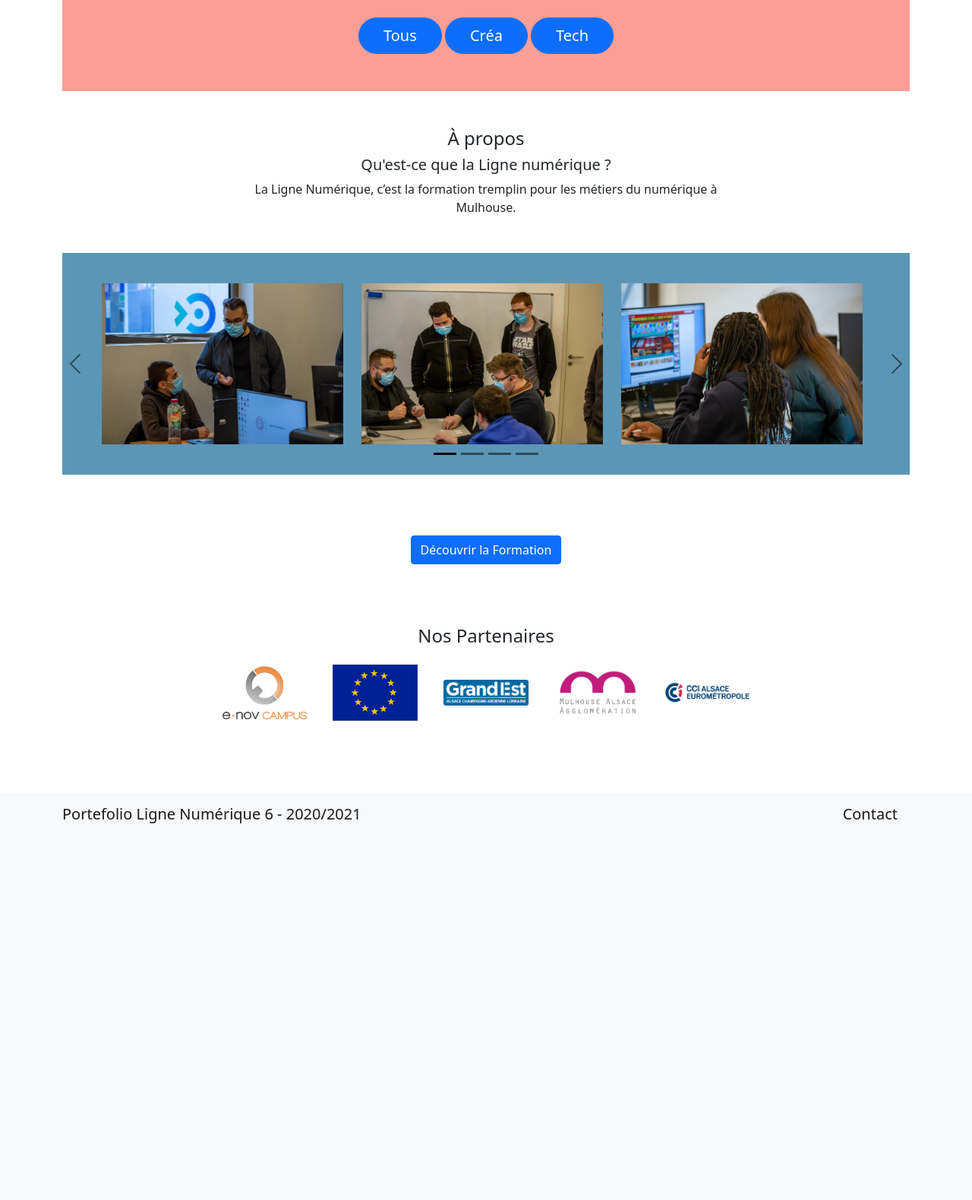
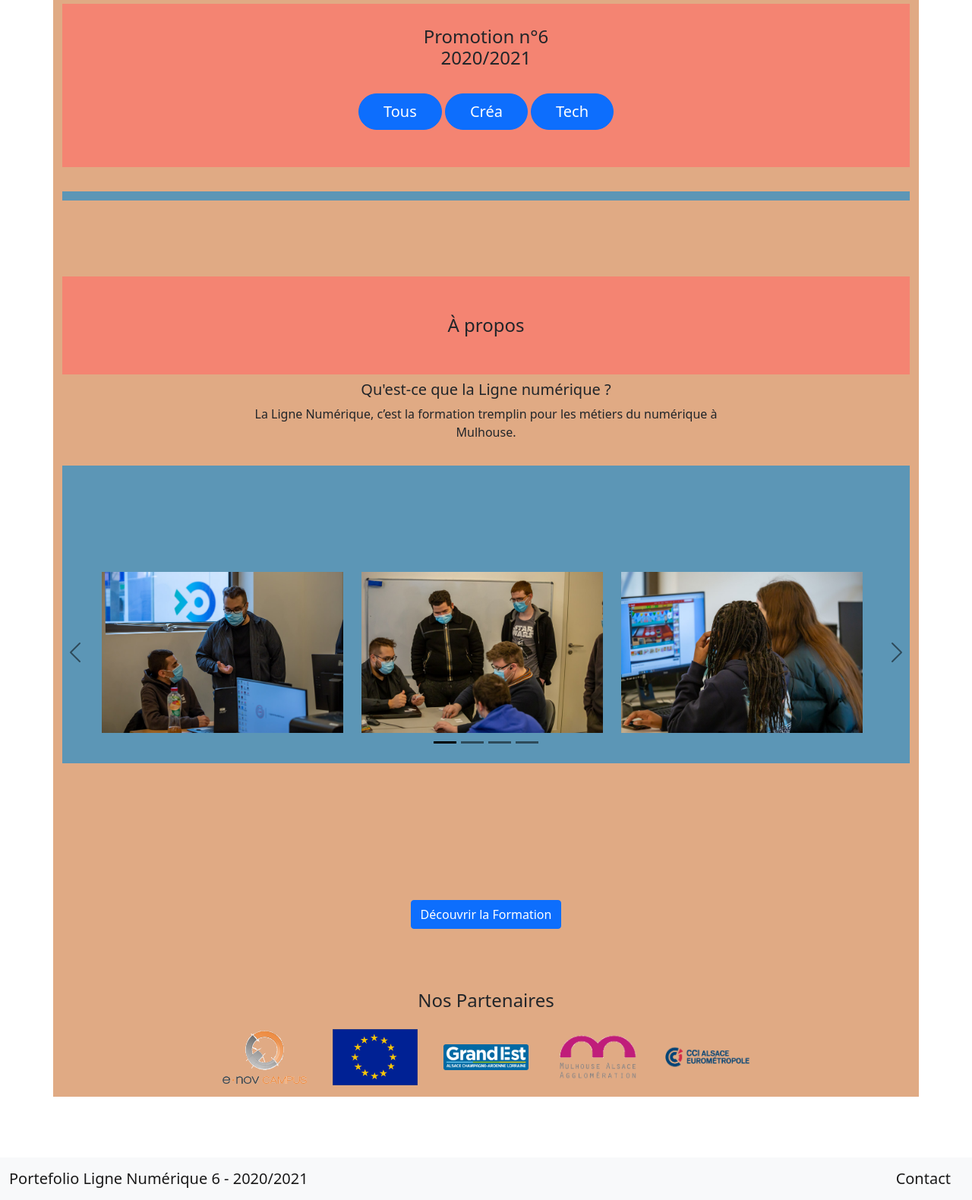
Before and after one commit to Vincent-Halter/site_ln6, a PHP site: page / in a window 1280 px wide. Shown: the part 1205-2785 px from the top of the page at 76% size. Before the commit the page ends 2289 px from the top, so only its background shows below. Run offline with PHP 8.4, Linux system fonts and the light colour scheme; data that the repository does not hold is empty; some libraries are stand-ins or nearby versions.

Commit message:
Accueil principal

```diff
--- a/css/style.css
+++ b/css/style.css
@@ -76,6 +76,22 @@ p.card-text {
 }
 
 .container-fluid{
-		margin-top: 3rem;
+		margin-top: 2rem;
 		background-color: #5C96B6;
+		padding-top: 12px;
 }
+
+.text-center{
+	padding-top: 100px;
+}
+
+
+#apropos{
+	background: rgba(252, 117, 108, 0.7);
+	padding-top: 50px;
+	padding-bottom: 50px;
+}
+
+.container-lg{
+	background-color: rgb(224, 170, 132);
+}
--- a/php/footer.php
+++ b/php/footer.php
@@ -1,6 +1,6 @@
 <footer>
 <nav class="navbar navbar-light bg-light">
-    <div class="container-lg">
+    <div class="container-xxl">
         <a class="navbar-brand">Portefolio Ligne Numérique 6 - 2020/2021</a>
         <div class="d-flex">
             <a class="navbar-brand" href="#">Contact</a>
--- a/php/header.php
+++ b/php/header.php
@@ -11,7 +11,7 @@
 <header>
     <div class="fixed-top">
         <nav class="navbar navbar-light bg-light">
-            <div class="container-lg">
+            <div class="container-xxl">
 
 
                         <a href="/?page=home" class="navbar-brand">Portefolio Ligne Numérique 6</a>
--- a/php/home.php
+++ b/php/home.php
@@ -23,7 +23,7 @@
     <div class="container-lg" style="margin-top:100px">
         <div class="text-center">
             <img class="logo_Ln6" src="img/loup_avec_des_contoure.png" alt="logo_ln6" style="width:143px;height:143px;">
-            <h4>Accroche ou Slogan de la promotion</h4><br>
+            <h4>“La force de LN6, on est uni'que.”</h4><br>
 
             <div class="embed-responsive embed-responsive-16by9">
                 <iframe width="800" height="800" class="embed-responsive-item" src="https://www.youtube.com/embed/COb6AqmggRU" allowfullscreen></iframe>
@@ -86,7 +86,7 @@
         <div class="text-center">
             <h4 id="apropos">À propos</h4>
             <h5>Qu'est-ce que la Ligne numérique ?</h5>
-            <p style="width:621px;margin:auto;">La Ligne Numérique, c’est la formation tremplin pour les métiers du numérique à       Mulhouse.
+            <p style="width:621px;margin:auto;">La Ligne Numérique, c’est la formation tremplin pour les métiers du numérique à Mulhouse.
             </p>
         </div>
             <div class="container-fluid text-center">
```
Also changed, not shown: php/user.php (+5 -5 lines).
